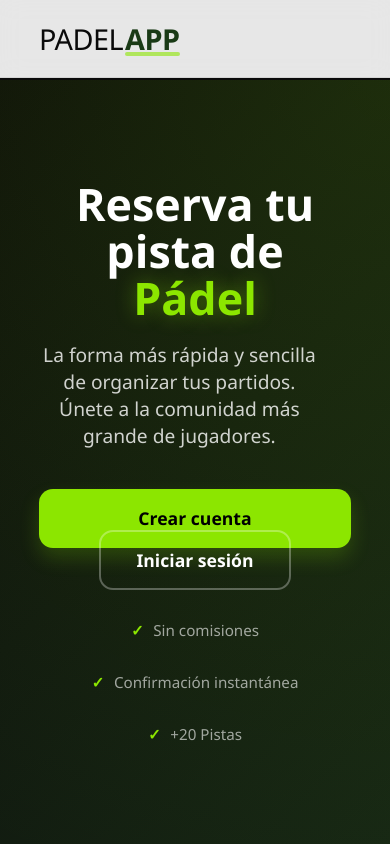
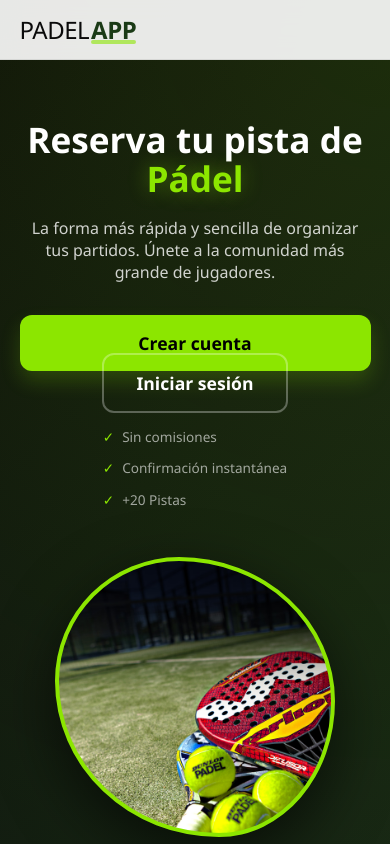
Before and after one commit to gonanx/padel-front, a React (Vite) app: page / in a window 390 px wide. Built offline with nearby package versions, Linux system fonts and the light colour scheme.

Commit message:
retoques

```diff
--- a/src/styles/Landing.css
+++ b/src/styles/Landing.css
@@ -1,6 +1,3 @@
-/* --- src/styles/Landing.css --- */
-
-/* --- Reset y Base --- */
 * {
     margin: 0;
     padding: 0;
@@ -10,7 +7,6 @@
 :root {
     --verde-pelota: #8ce600;
     --verde-oscuro: #1a3a16;
-    /* Ajustado para mejor contraste sobre blanco */
     --negro-pro: #0a0a0a;
     --blanco-cristal: rgba(255, 255, 255, 0.9);
 }
@@ -18,24 +14,24 @@
 body,
 html {
     height: 100%;
-    overflow: hidden;
+    width: 100%;
+    overflow-x: hidden;
 }
 
 .landing-container {
     font-family: 'Segoe UI', Roboto, Helvetica, Arial, sans-serif;
     color: #ffffff;
     background-color: var(--negro-pro);
-    height: 100vh;
+    min-height: 100vh;
     display: flex;
     flex-direction: column;
 }
 
-/* --- Navegación Moderna (Efecto Cristal) --- */
 .landing-nav {
     display: flex;
     justify-content: space-between;
     align-items: center;
-    padding: 1.2rem 10%;
+    padding: 0.8rem 5%;
     background: var(--blanco-cristal);
     backdrop-filter: blur(12px);
     -webkit-backdrop-filter: blur(12px);
@@ -46,11 +42,9 @@ html {
     border-bottom: 1px solid rgba(0, 0, 0, 0.08);
 }
 
-/* --- NUEVO ESTILO DE LOGO --- */
 .logo {
-    font-size: 1.8rem;
+    font-size: 1.5rem;
     font-weight: 300;
-    /* Fino para la primera parte */
     color: var(--negro-pro);
     letter-spacing: -0.5px;
     display: flex;
@@ -61,12 +55,10 @@ html {
 
 .logo span {
     font-weight: 900;
-    /* Muy grueso para la segunda parte */
     color: var(--verde-oscuro);
     position: relative;
 }
 
-/* Pequeño detalle decorativo bajo el App */
 .logo span::after {
     content: '';
     position: absolute;
@@ -83,17 +75,16 @@ html {
 .nav-buttons {
     display: flex;
     align-items: center;
-    gap: 1.5rem;
+    gap: 1rem;
 }
 
-/* --- Hero Section --- */
 .hero {
     flex: 1;
     display: flex;
     align-items: center;
     justify-content: space-between;
     padding: 0 10%;
-    margin-top: 80px;
+    padding-top: 80px;
     background: radial-gradient(circle at top right, rgba(140, 230, 0, 0.12), transparent),
         linear-gradient(135deg, #0a0a0a 0%, #162614 100%);
     position: relative;
@@ -106,10 +97,10 @@ html {
 }
 
 .hero-content h1 {
-    font-size: clamp(2.8rem, 5vw, 4.2rem);
+    font-size: clamp(2.2rem, 8vw, 4.2rem);
     font-weight: 800;
     margin-bottom: 1.2rem;
-    line-height: 1.05;
+    line-height: 1.1;
     color: white;
 }
 
@@ -119,66 +110,53 @@ html {
 }
 
 .hero-content p {
-    font-size: 1.2rem;
-    margin-bottom: 2.5rem;
+    font-size: clamp(1rem, 4vw, 1.2rem);
+    margin-bottom: 2rem;
     opacity: 0.8;
     font-weight: 400;
-    max-width: 90%;
 }
 
-/* --- Botones --- */
+.cta-group {
+    display: flex;
+    flex-wrap: wrap;
+    gap: 1rem;
+}
+
 .btn-hero {
     background: var(--verde-pelota);
     color: #000;
-    padding: 1.1rem 2.2rem;
-    border-radius: 14px;
+    padding: 1rem 2rem;
+    border-radius: 12px;
     text-decoration: none;
     font-weight: 700;
     font-size: 1.1rem;
     display: inline-block;
-    transition: all 0.3s cubic-bezier(0.175, 0.885, 0.32, 1.275);
+    transition: all 0.3s ease;
     box-shadow: 0 10px 20px rgba(140, 230, 0, 0.2);
     border: none;
-    cursor: pointer;
+    text-align: center;
 }
 
 .btn-outline {
     background: transparent;
     border: 2px solid rgba(255, 255, 255, 0.3);
     color: white;
-    padding: 1rem 2.2rem;
-    border-radius: 14px;
-    margin-left: 1rem;
-    cursor: pointer;
+    padding: 1rem 2rem;
+    border-radius: 12px;
+    text-decoration: none;
     font-weight: 700;
     font-size: 1.1rem;
     transition: all 0.3s ease;
-}
-
-.btn-hero:hover {
-    transform: translateY(-4px) scale(1.02);
-    background: #a3ff00;
-    box-shadow: 0 15px 30px rgba(140, 230, 0, 0.4);
-}
-
-.btn-outline:hover {
-    background: white;
-    color: #000;
-    border-color: white;
+    text-align: center;
 }
 
 .btn-secondary {
     color: var(--negro-pro);
     text-decoration: none;
     font-weight: 700;
-    transition: opacity 0.3s;
+    font-size: 0.9rem;
 }
 
-.btn-secondary:hover {
-    opacity: 0.7;
-}
-
-/* --- Elemento Visual (Derecha) --- */
 .hero-visual {
     flex: 1;
     display: flex;
@@ -188,9 +166,8 @@ html {
 }
 
 .hero-image-wrapper {
-    width: 450px;
-    height: 450px;
-    /* La URL se puede sobreescribir desde el JSX como vimos */
+    width: min(400px, 40vw);
+    height: min(400px, 40vw);
     background: url('https://images.unsplash.com/photo-1626224583764-f87db24ac4ea?auto=format&fit=crop&q=80&w=2070') center/cover;
     border-radius: 30% 70% 70% 30% / 30% 30% 70% 70%;
     border: 4px solid var(--verde-pelota);
@@ -198,31 +175,28 @@ html {
     animation: morph 8s ease-in-out infinite;
 }
 
-/* --- Micro Features --- */
 .micro-features {
     display: flex;
-    gap: 2rem;
+    gap: 1.5rem;
     margin-top: 3rem;
 }
 
 .micro-item {
     display: flex;
     align-items: center;
-    gap: 0.6rem;
-    font-size: 0.95rem;
+    gap: 0.5rem;
+    font-size: 0.85rem;
     color: rgba(255, 255, 255, 0.6);
 }
 
 .micro-item span {
     color: var(--verde-pelota);
-    font-weight: bold;
 }
 
-/* --- Animaciones --- */
 @keyframes fadeInLeft {
     from {
         opacity: 0;
-        transform: translateX(-40px);
+        transform: translateX(-30px);
     }
 
     to {
@@ -234,7 +208,7 @@ html {
 @keyframes fadeInRight {
     from {
         opacity: 0;
-        transform: translateX(40px);
+        transform: translateX(30px);
     }
 
     to {
@@ -255,40 +229,63 @@ html {
     }
 }
 
-/* --- Responsivo --- */
-@media (max-width: 1024px) {
+@media (max-width: 768px) {
+
+    body,
+    html {
+        overflow-y: auto;
+    }
+
+    .landing-nav {
+        padding: 0.8rem 5%;
+    }
+
+    .nav-buttons {
+        gap: 0.8rem;
+    }
+
+    .btn-secondary {
+        font-size: 0.8rem;
+    }
+
     .hero {
         flex-direction: column;
-        justify-content: center;
         text-align: center;
-        padding: 4rem 10% 2rem 10%;
+        padding: 120px 5% 40px 5%;
+        justify-content: flex-start;
     }
 
     .hero-content {
-        max-width: 100%;
-        margin-bottom: 2rem;
+        display: flex;
+        flex-direction: column;
+        align-items: center;
+    }
+
+    .cta-group {
+        flex-direction: column;
+        width: 100%;
+    }
+
+    .btn-hero,
+    .btn-outline {
+        width: 100%;
+        margin: 0;
     }
 
     .hero-visual {
-        display: none;
+        margin-top: 3rem;
+        width: 100%;
+        justify-content: center;
     }
 
-    .hero-content h1 {
-        font-size: 2.8rem;
+    .hero-image-wrapper {
+        width: 280px;
+        height: 280px;
     }
 
     .micro-features {
-        justify-content: center;
-        flex-wrap: wrap;
-    }
-
-    .btn-outline {
-        margin-left: 0;
-        margin-top: 1rem;
-        width: 100%;
-    }
-
-    .btn-hero {
-        width: 100%;
+        margin-top: 2rem;
+        flex-direction: column;
+        gap: 0.8rem;
     }
 }
```
Also changed, not shown: 1 other file (tests, documents, lock files or other folders).
